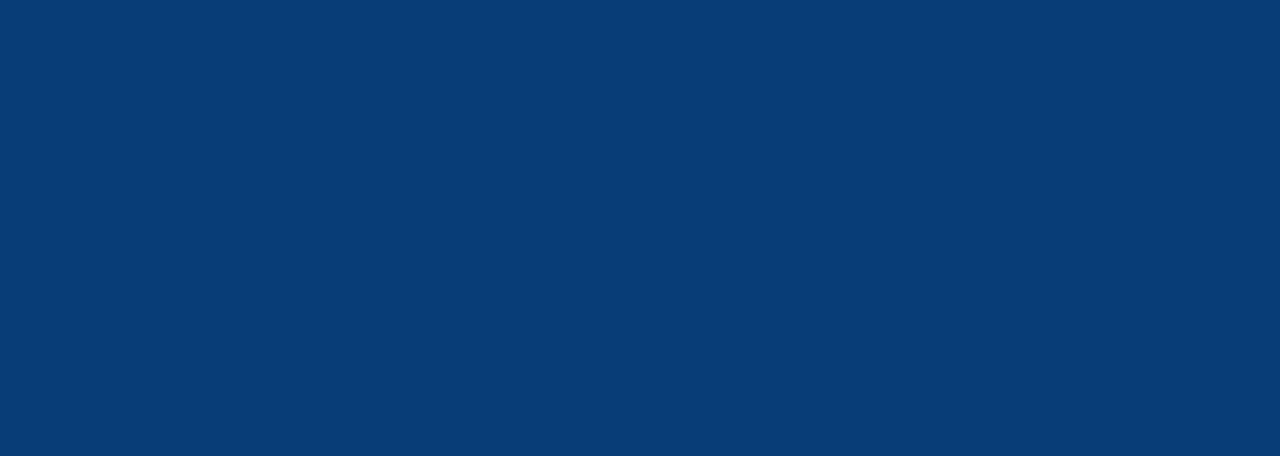
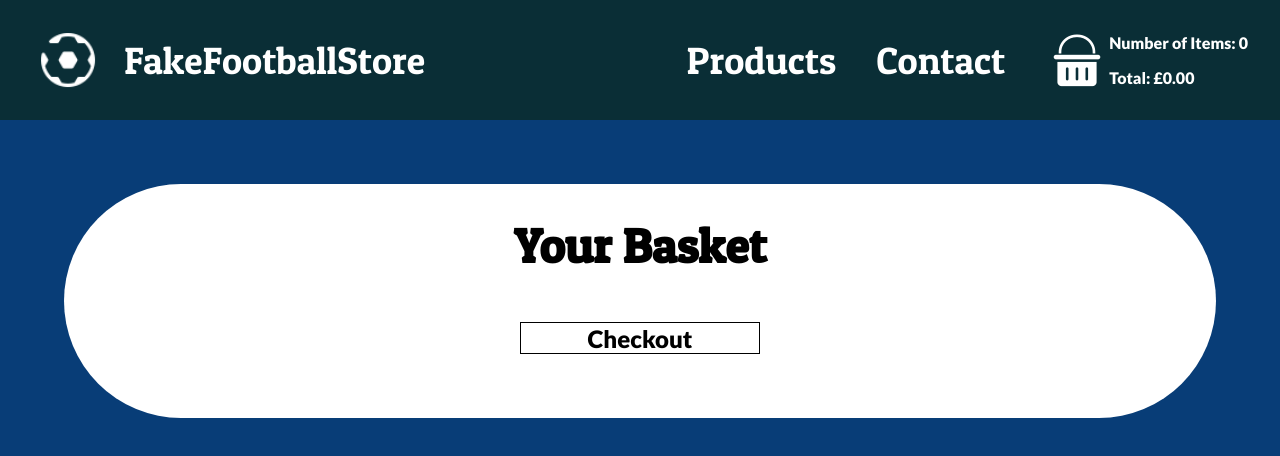
Before and after one commit to DonnieAndMooie/shopping-cart, a React (Create React App) app: page /basket in a window 1280 px wide. Before the commit this address had no page. Shown: the top 456 px of the page. Built offline with nearby package versions, Linux system fonts and the light colour scheme.

Commit message:
Create basket functionality and page to show basket

```diff
--- a/public/index.html
+++ b/public/index.html
@@ -2,7 +2,7 @@
 <html lang="en">
   <head>
     <meta charset="utf-8" />
-    <link rel="icon" href="%PUBLIC_URL%/favicon.ico" />
+    <link rel="icon" href="../src/images/logo.png" />
     <meta name="viewport" content="width=device-width, initial-scale=1" />
     <meta name="theme-color" content="#000000" />
     <meta
--- a/src/RouteSwitch.js
+++ b/src/RouteSwitch.js
@@ -1,4 +1,4 @@
-import React from "react"
+import React, { useState } from "react"
 import { BrowserRouter, Routes, Route } from "react-router-dom"
 import Contact from "./components/Contact"
 import Home from "./components/Home"
@@ -7,22 +7,27 @@ import { shirts } from "./components/Shirts"
 import { boots } from "./components/Boots"
 import { balls } from "./components/Balls"
 import { other } from "./components/Other"
+import Basket from "./components/Basket"
 import ProductPage from "./components/ProductPage"
 
 const allItems = [...shirts, ...boots, ...balls, ...other]
 
 export default function RouteSwitch() {
+  const [numItems, setNumItems] = useState(0)
+  const [total, setTotal] = useState(0)
+  const [basket, setBasket] = useState([])
   return (
     <BrowserRouter>
         <Routes>
-            <Route path="/" element={<Home/>}></Route>
-            <Route path="/products" element={<Products type="shirts"/>}></Route>
-            <Route path="/products/shirts" element={<Products type="shirts"/>}></Route>
-            <Route path="/products/boots" element={<Products type="boots"/>}></Route>
-            <Route path="/products/balls" element={<Products type="balls"/>}></Route>
-            <Route path="/products/other" element={<Products type="other"/>}></Route>
+            <Route path="/" element={<Home numItems={numItems} total={total}/>}></Route>
+            <Route path="/products" element={<Products numItems={numItems} total={total} type="shirts"/>}></Route>
+            <Route path="/products/shirts" element={<Products numItems={numItems} total={total} type="shirts"/>}></Route>
+            <Route path="/products/boots" element={<Products numItems={numItems} total={total} type="boots"/>}></Route>
+            <Route path="/products/balls" element={<Products numItems={numItems} total={total} type="balls"/>}></Route>
+            <Route path="/products/other" element={<Products numItems={numItems} total={total} type="other"/>}></Route>
             <Route path="/contact" element={<Contact/>}></Route>
-            {allItems.map((item, i) => <Route key={i} path={`/products/${item.title}`} element={<ProductPage item={item}></ProductPage>}></Route>)}
+            {allItems.map((item, i) => <Route key={i} path={`/products/${item.title}`} element={<ProductPage item={item} total={total} setTotal={setTotal} numItems={numItems} setNumItems={setNumItems} basket={basket} setBasket={setBasket}></ProductPage>}></Route>)}
+            <Route path="/basket" element={<Basket basket={basket} setBasket={setBasket} numItems={numItems} total={total} setNumItems={setNumItems} setTotal={setTotal}/>}></Route>
         </Routes>
     </BrowserRouter>
   )
--- a/src/components/Balls.js
+++ b/src/components/Balls.js
@@ -18,7 +18,7 @@ const balls =[{
   type: "balls"
   },
   {
-  title: "Adidas Jabulnai",
+  title: "Adidas Jabulani",
   imgSrc: adidasJabulani,
   price: "£14.50",
   type: "balls"
@@ -48,13 +48,13 @@ const balls =[{
     type: "balls"
   },
   {
-    title: "Premier League 04/05",
+    title: "Premier League 04-05",
     imgSrc: pl0405,
     price: "£23.00",
     type: "balls"
   },
   {
-    title: "Premier League 22/23",
+    title: "Premier League 22-23",
     imgSrc: pl2223,
     price: "£40.00",
     type: "balls"
--- /dev/null
+++ b/src/components/Basket.js
@@ -0,0 +1,39 @@
+import React from 'react'
+import Nav from './Nav'
+
+export default function Basket({basket, setBasket, numItems, total, setNumItems, setTotal}) {
+  const formatter = new Intl.NumberFormat("en-UK", {
+    style: "currency",
+    currency: "GBP"
+  })
+
+  const deleteItem = (deletedIndex, deletedItem) => {
+    setBasket(basket.filter((item, i) => i !== deletedIndex))
+    setNumItems(numItems - deletedItem.quantity)
+    setTotal(total - (deletedItem.item.price.substring(1) * deletedItem.quantity))
+  }
+
+  return (
+    <div>
+      <Nav total={total} numItems={numItems}></Nav>
+        <div className="basket-page">
+
+          <h1 className='basket-title'>Your Basket</h1>
+            {basket.map((item, i) => { return(
+              <div className='basket-item' key={i}>
+                <img src={item.item.imgSrc} alt={item.item.title} />
+                <div className="basket-item-text">
+                  <h3>{item.item.title}</h3>
+                  <p>Quantity: {item.quantity}</p>
+                  <p>Price: {formatter.format(item.item.price.substring(1) * item.quantity)}</p>
+                  <button className="remove" onClick={() => deleteItem(i, item)}>Remove Item</button>
+                </div>
+
+              </div>
+        )})}
+        <button className="checkout" onClick={() => alert("You Checked Out!")}>Checkout</button>
+        </div>
+    </div>
+
+  )
+}
--- a/src/components/Home.js
+++ b/src/components/Home.js
@@ -1,4 +1,4 @@
-import React from 'react'
+import React, { useState } from 'react'
 import Nav from './Nav'
 
 import stadium from '../images/stadium.avif'
@@ -8,10 +8,10 @@ import boots from '../images/boots/nike-mercurial.jpeg'
 import ball from '../images/qatar-ball.jpeg'
 import more from '../images/maradona-shirt.jpg'
 
-export default function Home() {
+export default function Home({numItems, total}) {
   return (
     <div className='home'>
-        <Nav></Nav>
+        <Nav numItems={numItems} total={total}></Nav>
         <h1 className='home-heading'>Welcome to FakeFootballStore!</h1>
         <p className="intro">Are you football mad? If you are,
         FakeFootballStore is perfect for you! We have everything
--- a/src/components/Nav.js
+++ b/src/components/Nav.js
@@ -1,8 +1,13 @@
 import React from 'react'
 import { Link } from "react-router-dom"
 import logo from "../images/logo.png"
+import basket from "../images/basket.png"
 
-export default function Nav() {
+export default function Nav({total, numItems}) {
+  const formatter = new Intl.NumberFormat("en-UK", {
+    style: "currency",
+    currency: "GBP"
+  })
   return (
     <div className='nav'>
       <div className="left-links">
@@ -13,6 +18,16 @@ export default function Nav() {
       <div className="right-links">
         <Link className='link' to="/products">Products</Link>
         <Link className="link" to="/contact">Contact</Link>
+        <div className="basket">
+          <Link to={"/basket"} className="basket-link">
+          <img src={basket} alt="Shopping Basket" className='basket-icon' />
+          </Link>
+
+          <div className="basket-text">
+            <p className="num-items">Number of Items: {numItems}</p>
+            <p className="total">Total: {formatter.format(total)}</p>
+          </div>
+        </div>
       </div>
 
     </div>
--- a/src/components/ProductPage.js
+++ b/src/components/ProductPage.js
@@ -3,14 +3,15 @@ import Nav from './Nav'
 import ProductSidebar from './ProductSidebar'
 import { Link } from 'react-router-dom'
 
-export default function ProductPage({item}) {
+export default function ProductPage({item, total, setTotal, numItems, setNumItems, basket, setBasket}) {
   const [quantity, setQuantity] = useState(1)
+
   if (quantity < 0){
     setQuantity(0)
   }
   return (
     <div>
-    <Nav></Nav>
+    <Nav total={total} numItems={numItems}></Nav>
     <div className="page-content">
       <ProductSidebar></ProductSidebar>
       <div className="product-container">
@@ -26,7 +27,15 @@ export default function ProductPage({item}) {
           <input type="number" value={quantity} onChange={(e) => setQuantity((Number(e.target.value)))}/>
           <button onClick={() => setQuantity(quantity + 1)} className="increment">+</button>
         </div>
-        <button className="add-item">Add to Basket</button>
+        <Link to={"./.."}>
+          <button className="add-item" onClick={() => {
+            setTotal(total + (item.price.substring(1) * quantity))
+            setNumItems(numItems + quantity)
+            setQuantity(1)
+            setBasket([...basket, {item, quantity}])
+          }}>Add to Basket</button>
+        </Link>
+
       </div>
       </div>
     </div>
--- a/src/components/Products.js
+++ b/src/components/Products.js
@@ -6,7 +6,7 @@ import Balls from './Balls'
 import Boots from './Boots'
 import Other from './Other'
 
-export default function Products({type}) {
+export default function Products({numItems, total, type}) {
     let selectedElement
     if (type === "shirts"){
         selectedElement = <Shirts></Shirts>
@@ -22,7 +22,7 @@ export default function Products({type}) {
     }
   return (
     <div>
-        <Nav></Nav>
+        <Nav total={total} numItems={numItems} ></Nav>
         <div className="page-content">
             <ProductSidebar></ProductSidebar>
             {selectedElement}
--- a/src/components/Shirts.js
+++ b/src/components/Shirts.js
@@ -74,7 +74,7 @@ const shirts = [
   },
 ]
 
-export default function Shirts() {
+export default function Shirts({total, setTotal}) {
   return (
     <div className="products-grid">
       {shirts.map(shirt => <Item key={shirt.title} title={shirt.title} imgSrc={shirt.imgSrc} price={shirt.price}></Item>)}
--- a/src/index.css
+++ b/src/index.css
@@ -43,7 +43,7 @@ body{
 }
 
 .link::selection,
-.logo::selection{
+img::selection{
   background: none;
 }
 
@@ -299,7 +299,9 @@ body{
   cursor: pointer;
 }
 
-.add-item{
+.add-item,
+.checkout,
+.remove{
   background-color: white;
   font-size: 24px;
   outline: none;
@@ -310,7 +312,9 @@ body{
   font-family: "Lato", sans-serif;
 }
 
-.add-item:hover{
+.add-item:hover,
+.checkout:hover,
+.remove:hover{
   background-color: black;
   color: white;
   cursor: pointer;
@@ -319,3 +323,67 @@ body{
 .back-button{
   margin-right: auto;
 }
+
+.basket-icon{
+  filter: invert(1);
+  cursor: pointer;
+}
+
+.basket{
+  display: flex;
+}
+
+
+.basket-text{
+  color: white;
+  font-family: "Lato", sans-serif;
+}
+
+.basket-link{
+  display: flex;
+  justify-content: center;
+  align-items: center;
+}
+
+.basket-page{
+  background-color: white;
+  border-radius: 10rem;
+  margin: 4rem;
+  display: flex;
+  flex-direction: column;
+  align-items: center;
+}
+
+.basket-item{
+  display: grid;
+  grid-template-columns: 1fr 1fr;
+  margin-bottom: 4rem;
+  padding-bottom: 2rem;
+  border-bottom: 1px solid grey;
+}
+
+.basket-item img{
+  height: 8rem;
+  grid-column: 1;
+}
+.basket-item *{
+  grid-column: 2;
+  font-family: "Lato", sans-serif;
+}
+
+.basket-item p{
+  font-style: italic;
+}
+
+.basket-title{
+  font-size: 3rem;
+  font-family: "Patua", sans-serif;
+}
+
+.checkout{
+  margin-bottom: 4rem;
+}
+
+.remove{
+  font-size: 1rem;
+}
```
Also changed, not shown: src/components/Cart.js (deleted), src/images/basket.png (added), 1 other file (tests, documents, lock files or other folders).
